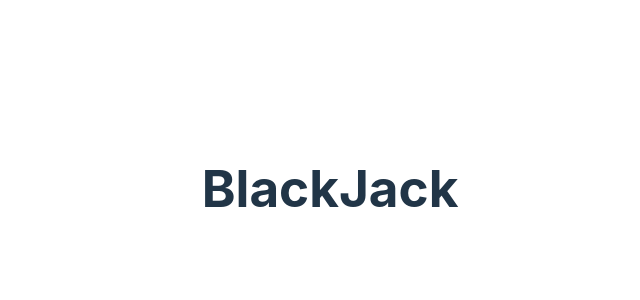
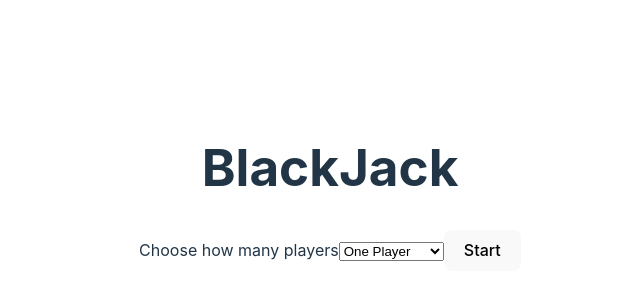
Before and after one commit to Tyriol/blackjack-bbc-segs-tech-test, a React (Vite) app: page / in a window 1280 px wide. Shown: the part 212-512 px from the top of the page, without its empty margins (310-950 px from the left). Built offline with nearby package versions, Linux system fonts and the light colour scheme.

Commit message:
add ability to loop through and display players

```diff
--- a/src/App.jsx
+++ b/src/App.jsx
@@ -1,10 +1,58 @@
-import { useState } from "react";
-import "./App.css";
+import { useState } from 'react';
+import './App.css';
+
+import {
+  createDeck,
+  createPlayers,
+  dealCards,
+  shuffleDeck,
+} from '../utils/helpers.js';
 
 function App() {
+  // state
+  const [isGameStarted, setIsGameStarted] = useState(false);
+  const [deck, setDeck] = useState([]);
+  const [players, setPlayers] = useState([]);
+
+  const handleStart = (e) => {
+    e.preventDefault();
+    const newDeck = createDeck();
+    const shuffledDeck = shuffleDeck([...newDeck]);
+    const newPlayers = createPlayers(2);
+    const dealtDeck = dealCards([...shuffledDeck], newPlayers);
+    setDeck(dealtDeck);
+    setPlayers(newPlayers);
+    setIsGameStarted(true);
+  };
+
   return (
     <>
       <h1>BlackJack</h1>
+      {!isGameStarted ? (
+        <form>
+          <label>
+            Choose how many players
+            <select name="players" id="players">
+              <option value="1">One Player</option>
+              <option value="2">Two Players</option>
+              <option value="3">Three Players</option>
+              <option value="4">Four Players</option>
+            </select>
+          </label>
+          <button onClick={handleStart}>Start</button>
+        </form>
+      ) : (
+        players.map((player) => {
+          return (
+            <div key={player.id}>
+              <h2>{player.name}</h2>
+              <p>{player.hand[0].value}</p>
+              <p>{player.hand[0].suit}</p>
+              <p>{player.score}</p>
+            </div>
+          );
+        })
+      )}
     </>
   );
 }
```
